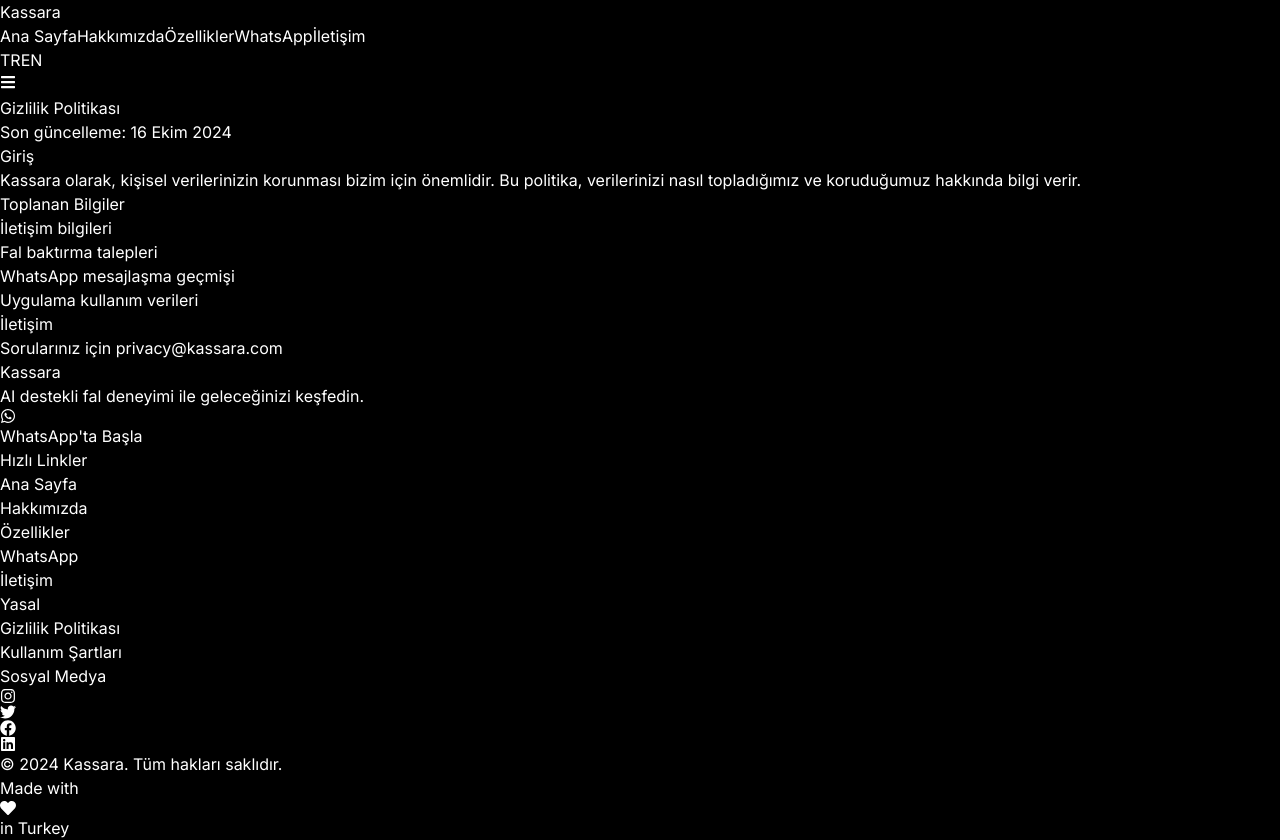
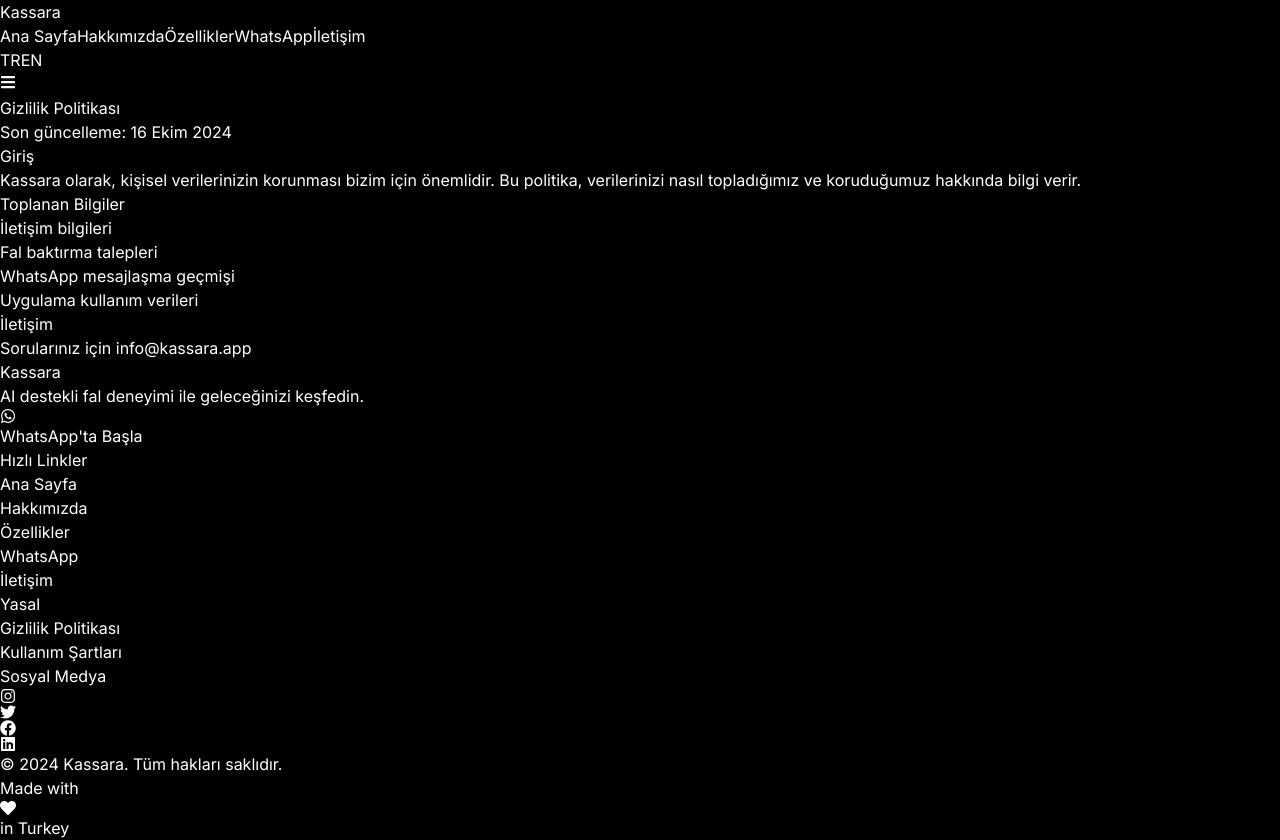
Before and after one commit to AliMahmoodiTabriz/kassara-landing, a React (Vite) app: page /privacy-policy in a window 1280 px wide. Built offline with nearby package versions, Linux system fonts and the light colour scheme.

Commit message:
Final updates - ready for production

```diff
--- a/index.html
+++ b/index.html
@@ -12,14 +12,14 @@
 
     <!-- Open Graph / Facebook -->
     <meta property="og:type" content="website" />
-    <meta property="og:url" content="https://kassara.com/" />
+    <meta property="og:url" content="https://kassara.app/" />
     <meta property="og:title" content="Kassara - AI Destekli Fal Deneyimi" />
     <meta property="og:description" content="Yapay zeka destekli tarot, astroloji ve kahve falı. WhatsApp üzerinden anında fal baktır." />
-    <meta property="og:image" content="https://kassara.com/og-image.jpg" />
+    <meta property="og:image" content="https://kassara.app/og-image.jpg" />
 
     <!-- Twitter -->
     <meta property="twitter:card" content="summary_large_image" />
-    <meta property="twitter:url" content="https://kassara.com/" />
+    <meta property="twitter:url" content="https://kassara.app/" />
     <meta property="twitter:title" content="Kassara - AI Destekli Fal Deneyimi" />
     <meta property="twitter:description" content="Yapay zeka destekli tarot, astroloji ve kahve falı." />
 
--- a/src/components/sections/Contact.jsx
+++ b/src/components/sections/Contact.jsx
@@ -15,8 +15,8 @@
   };
 
   const contactInfo = [
-    { icon: FaEnvelope, titleKey: 'contact.emailTitle', value: 'info@kassara.com', link: 'mailto:info@kassara.com' },
-    { icon: FaPhone, titleKey: 'contact.phoneTitle', value: '+90 555 123 45 67', link: 'tel:+905551234567' },
+    { icon: FaEnvelope, titleKey: 'contact.emailTitle', value: 'info@kassara.app', link: 'mailto:info@kassara.app' },
+    { icon: FaPhone, titleKey: 'contact.phoneTitle', value: '+90 534 579 91 03', link: 'tel:+905345799103' },
     { icon: FaMapMarkerAlt, titleKey: 'contact.addressTitle', valueKey: 'contact.address', link: '#' }
   ];
 
--- a/src/pages/PrivacyPolicy.jsx
+++ b/src/pages/PrivacyPolicy.jsx
@@ -32,7 +32,7 @@
             <section>
               <h2 className="text-xl sm:text-2xl font-semibold text-white mb-4">{t('privacy.contactTitle')}</h2>
               <p className="text-sm sm:text-base text-gray-400">
-                {t('privacy.contactText')} <a href="mailto:privacy@kassara.com" className="text-white hover:underline">privacy@kassara.com</a>
+                {t('privacy.contactText')} <a href="mailto:info@kassara.app" className="text-white hover:underline">info@kassara.app</a>
               </p>
             </section>
           </div>
--- a/src/pages/TermsOfService.jsx
+++ b/src/pages/TermsOfService.jsx
@@ -33,7 +33,7 @@
             <section>
               <h2 className="text-xl sm:text-2xl font-semibold text-white mb-4">{t('terms.contactTitle')}</h2>
               <p className="text-sm sm:text-base text-gray-400">
-                {t('terms.contactText')} <a href="mailto:legal@kassara.com" className="text-white hover:underline">legal@kassara.com</a>
+                {t('terms.contactText')} <a href="mailto:info@kassara.app" className="text-white hover:underline">info@kassara.app</a>
               </p>
             </section>
           </div>
```
Also changed, not shown: 1 other file (tests, documents, lock files or other folders).
